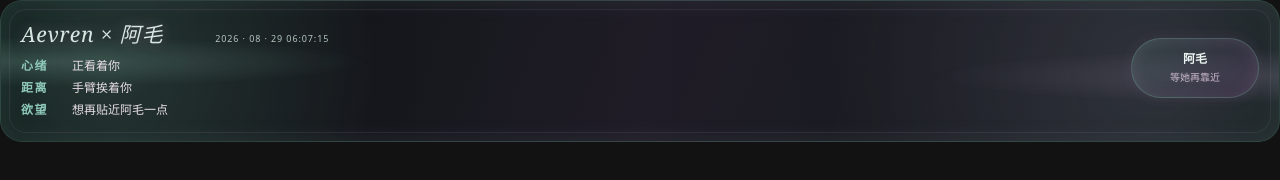
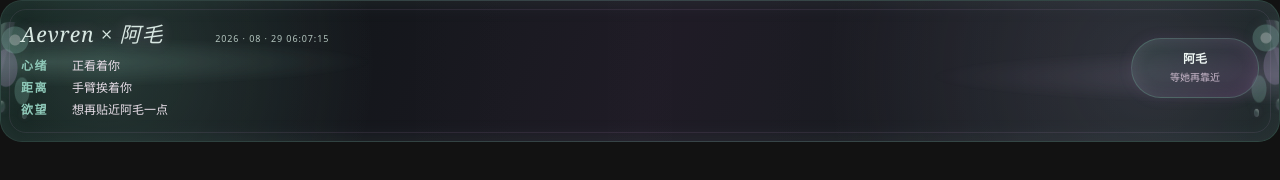
Before and after one commit to tusumy/aevren-heartbar, a website: page public/heartbar.html in a window 1280 px wide. Drawn offline with Linux system fonts and the light colour scheme.

Commit message:
Add animated liquid crystal edge droplets

```diff
--- a/public/heartbar.html
+++ b/public/heartbar.html
@@ -13,6 +13,11 @@
     .bar::before{inset:0;background:radial-gradient(circle at 8% 45%,rgba(142,200,184,.32),transparent 23%),radial-gradient(circle at 90% 50%,rgba(166,147,187,.32),transparent 28%),linear-gradient(90deg,transparent,rgba(255,255,255,.04),transparent);animation:ambient-breathe 4.8s ease-in-out infinite}
     .bar::after{inset:8px;border:1px solid rgba(202,155,211,.11);border-radius:17px}
     .mist{position:absolute;inset:-18px;opacity:.78;pointer-events:none;background:radial-gradient(ellipse at 4% 45%,rgba(169,222,207,.24),transparent 18%),radial-gradient(ellipse at 97% 53%,rgba(190,169,207,.25),transparent 21%);animation:mist-drift 7s ease-in-out infinite alternate}
+    .goo{position:absolute;z-index:1;top:18px;width:58px;height:105px;pointer-events:none;opacity:.8;filter:drop-shadow(0 0 8px rgba(142,200,184,.22));animation:goo-float 5.2s ease-in-out infinite alternate}
+    .goo.left{left:-17px}.goo.right{right:-18px;transform:scaleX(-1);animation-delay:-2.6s}
+    .goo::before{content:"";position:absolute;inset:0;background:radial-gradient(circle at 31px 18px,rgba(222,242,236,.52) 0 5px,rgba(142,200,184,.34) 6px 13px,transparent 14px),radial-gradient(ellipse at 22px 46px,rgba(166,147,187,.38) 0 11px,transparent 12px),radial-gradient(ellipse at 38px 69px,rgba(142,200,184,.3) 0 7px,transparent 8px),linear-gradient(105deg,transparent 13px,rgba(178,213,203,.34) 15px 20px,rgba(166,147,187,.2) 23px 29px,transparent 31px);border-radius:48% 52% 60% 40%}
+    .drop{position:absolute;border-radius:50% 50% 55% 45%;background:linear-gradient(145deg,rgba(222,242,236,.64),rgba(142,200,184,.28) 45%,rgba(166,147,187,.38));box-shadow:inset 1px 1px 3px rgba(255,255,255,.25),0 0 7px rgba(166,147,187,.2);animation:drop-pulse 2.8s ease-in-out infinite}
+    .drop.one{left:14px;top:78px;width:7px;height:12px}.drop.two{left:38px;top:88px;width:5px;height:8px;animation-delay:-1.3s}
     .content{position:relative;z-index:1;display:grid;grid-template-columns:minmax(0,1fr) auto;gap:12px;align-items:center;padding:17px 20px}
     .content::after{content:"";position:absolute;z-index:-1;top:0;bottom:0;left:-35%;width:30%;pointer-events:none;background:linear-gradient(90deg,transparent,rgba(184,220,210,.17),rgba(196,179,210,.14),transparent);transform:skewX(-18deg);animation:sheen 5.8s ease-in-out infinite}
     .brandline{display:flex;align-items:baseline;gap:14px;margin-bottom:10px;white-space:nowrap}
@@ -34,17 +39,21 @@
     @keyframes bar-breathe{0%,100%{border-color:rgba(142,200,184,.25);box-shadow:inset 0 0 24px rgba(142,200,184,.1),0 0 0 rgba(166,147,187,0)}50%{border-color:rgba(166,147,187,.46);box-shadow:inset 0 0 36px rgba(166,147,187,.18),0 0 18px rgba(142,200,184,.12)}}
     @keyframes ambient-breathe{0%,100%{opacity:.62}50%{opacity:1}}
     @keyframes mist-drift{from{transform:translate3d(-4%,0,0) scale(1)}to{transform:translate3d(4%,0,0) scale(1.055)}}
+    @keyframes goo-float{from{translate:0 -2px}to{translate:0 3px}}
+    @keyframes drop-pulse{0%,100%{transform:translateY(-1px) scale(.92);opacity:.58}50%{transform:translateY(3px) scale(1.08);opacity:1}}
     @keyframes sheen{0%,24%{transform:translate3d(0,0,0) skewX(-18deg);opacity:0}38%{opacity:1}58%,100%{transform:translate3d(610%,0,0) skewX(-18deg);opacity:0}}
     @keyframes brand-pulse{0%,100%{opacity:.82;text-shadow:0 0 9px rgba(220,171,220,.18)}50%{opacity:1;text-shadow:0 0 17px rgba(220,171,220,.42)}}
     @keyframes pill-glow{0%,100%{box-shadow:inset 0 0 13px rgba(211,165,218,.1),0 0 8px rgba(129,84,147,.05)}50%{box-shadow:inset 0 0 16px rgba(211,165,218,.14),0 0 14px rgba(162,104,174,.13)}}
     @media(max-width:430px){.bar{min-height:128px;border-radius:18px}.content{padding:14px 15px;gap:8px}.brand{font-size:18px}.stamp{font-size:8px}.state{grid-template-columns:38px 1fr;gap:6px;font-size:11px}.pill{min-width:105px;max-width:124px;padding:11px 12px}.popover{left:37%;right:10px;top:8px}}
     @media(max-width:340px){.stamp{display:none}.content{grid-template-columns:1fr}.pill{position:absolute;right:12px;top:12px}.states{padding-right:102px}.value{max-width:145px}}
-    @media(prefers-reduced-motion:reduce){.bar,.bar::before,.mist,.content::after,.brand,.pill{animation:none}.popover{transition:none}}
+    @media(prefers-reduced-motion:reduce){.bar,.bar::before,.mist,.goo,.drop,.content::after,.brand,.pill{animation:none}.popover{transition:none}}
   </style>
 </head>
 <body>
   <section class="bar" aria-label="玄砚的砚底心音">
     <div class="mist"></div>
+    <div class="goo left"><i class="drop one"></i><i class="drop two"></i></div>
+    <div class="goo right"><i class="drop one"></i><i class="drop two"></i></div>
     <div class="content">
       <div>
         <div class="brandline"><div class="brand">Aevren × 阿毛</div><time class="stamp" id="stamp"></time></div>
```
